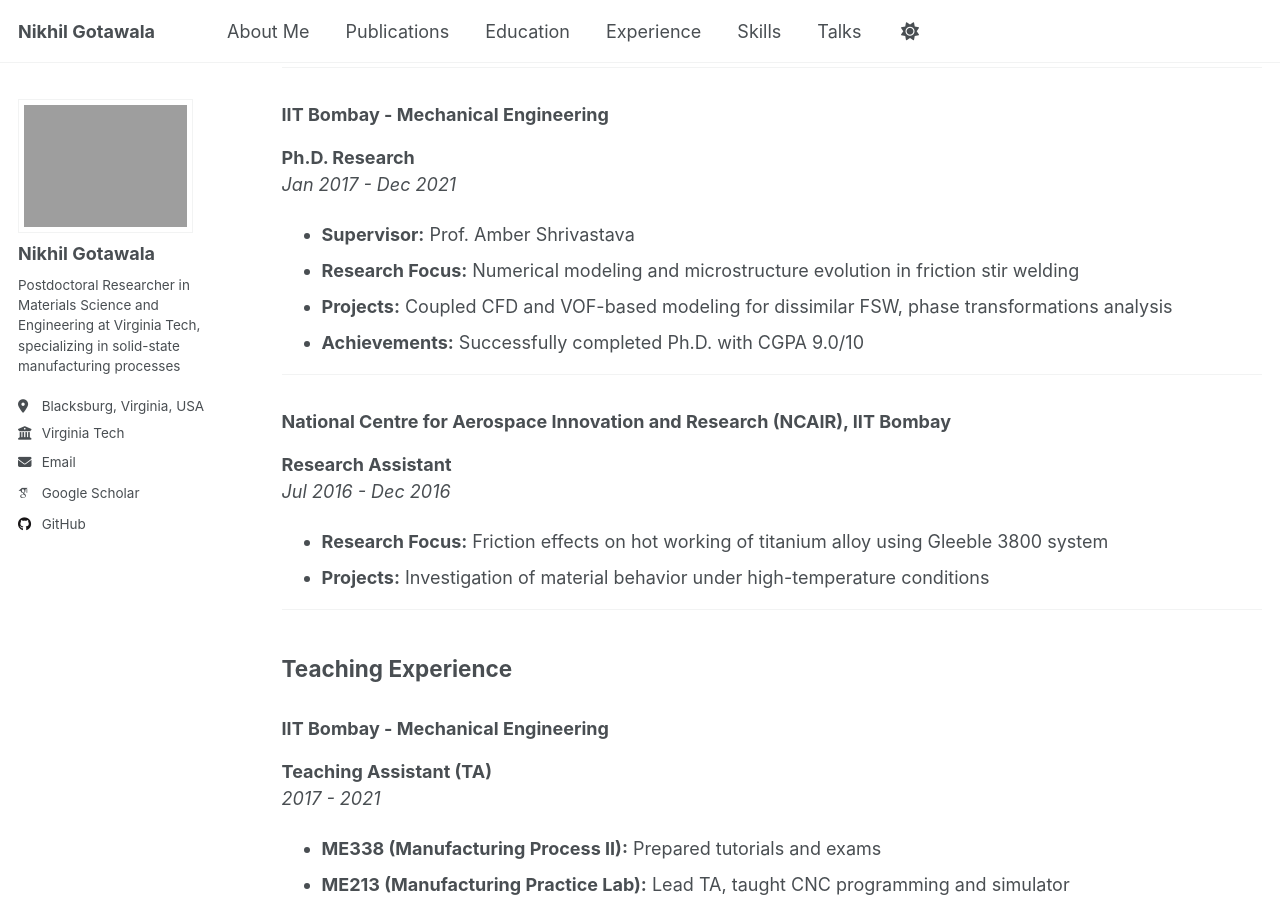
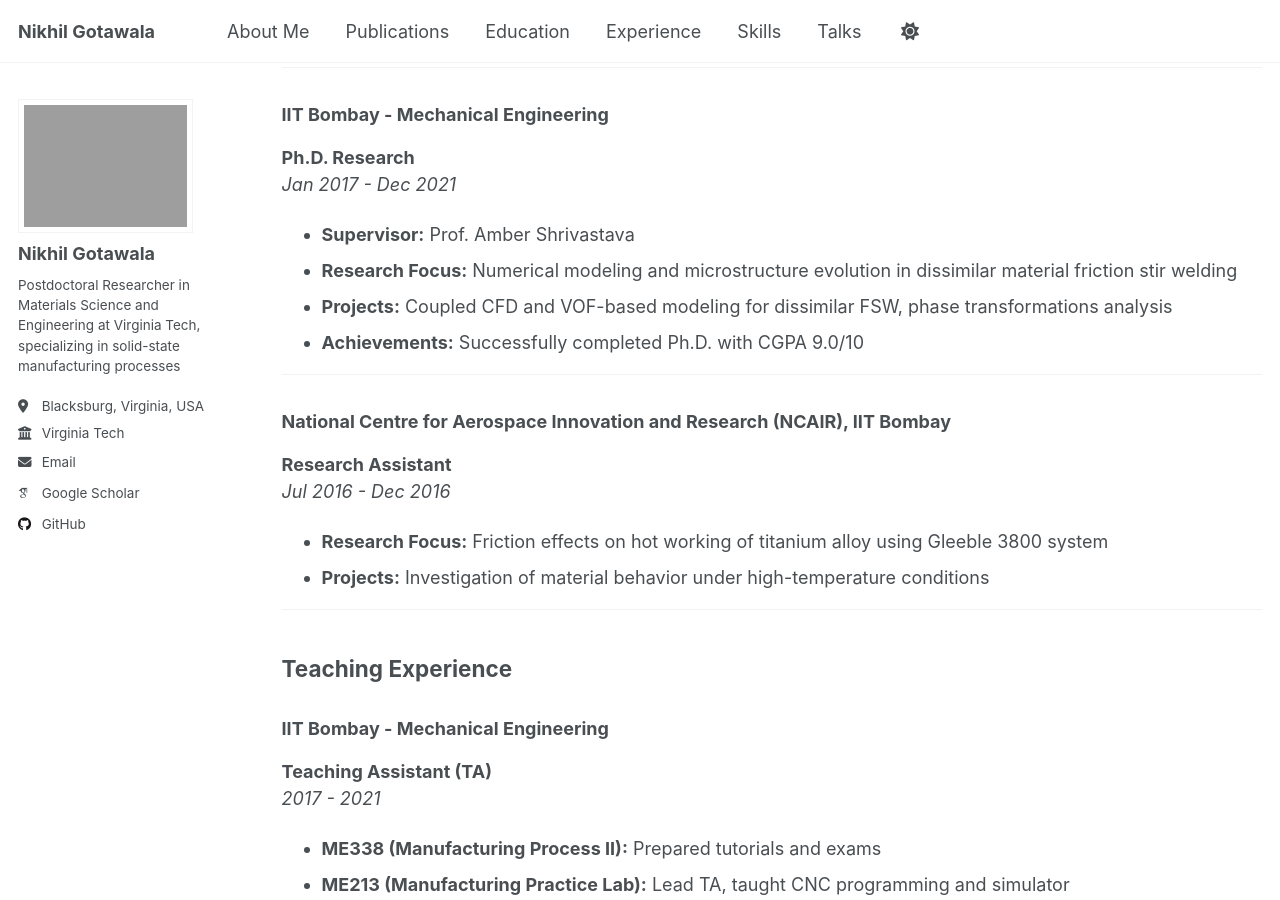
Before and after one commit to nikhilgotawala/nikhilgotawala.github.io, a Jekyll site: the page built from _pages/experience.md, in a window 1280 px wide and 900 px high, scrolled down 576 px. Built offline with Jekyll 4.4.1, drawn with Linux system fonts in a browser that asks for light colours; some web fonts are replaced.

Commit message:
Update experience.md

```diff
--- a/_pages/experience.md
+++ b/_pages/experience.md
@@ -27,7 +27,7 @@ author_profile: true
 *Jan 2017 - Dec 2021*
 
 - **Supervisor:** Prof. Amber Shrivastava
-- **Research Focus:** Numerical modeling and microstructure evolution in friction stir welding
+- **Research Focus:** Numerical modeling and microstructure evolution in dissimilar material friction stir welding
 - **Projects:** Coupled CFD and VOF-based modeling for dissimilar FSW, phase transformations analysis
 - **Achievements:** Successfully completed Ph.D. with CGPA 9.0/10
 
```
